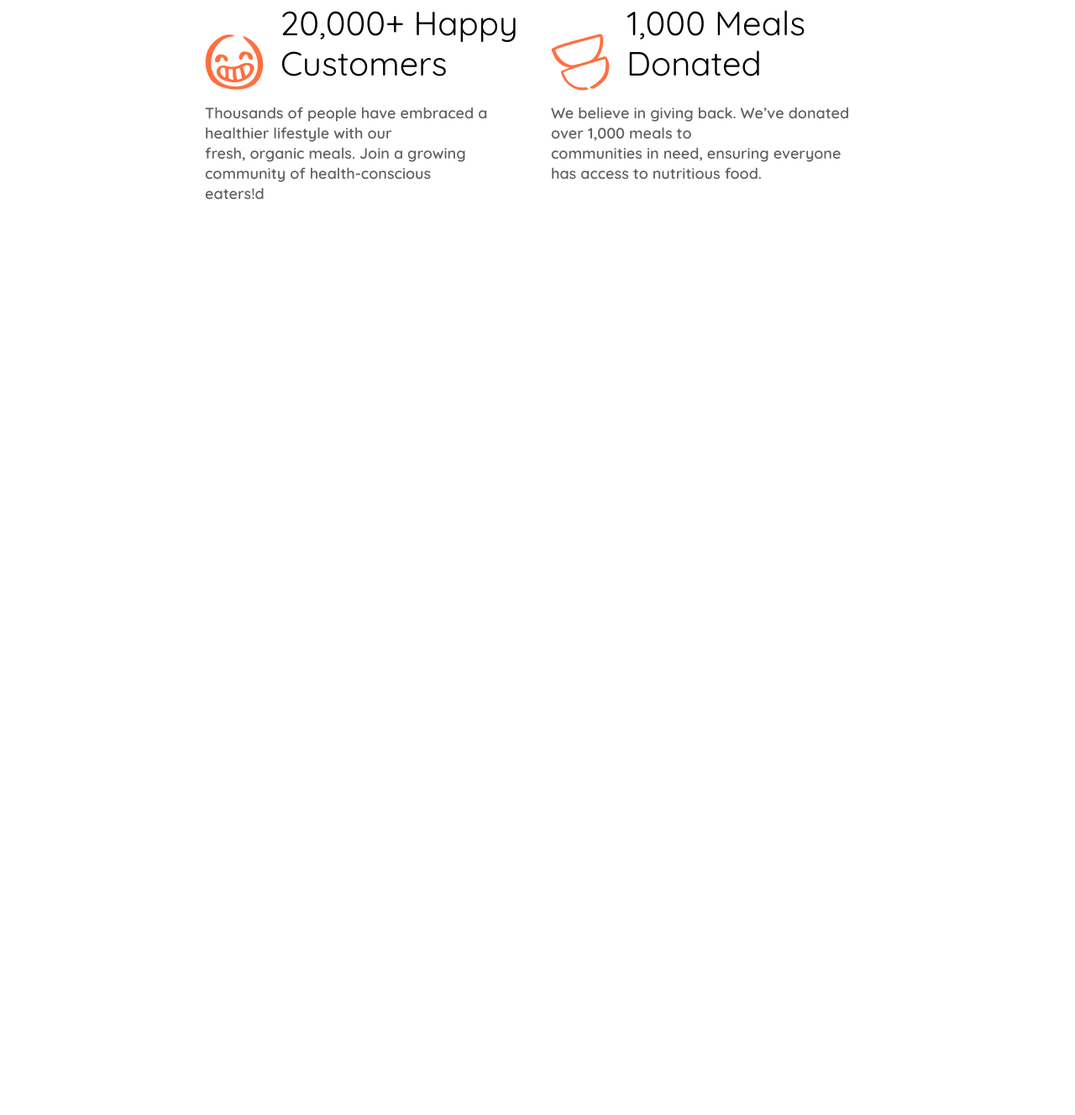
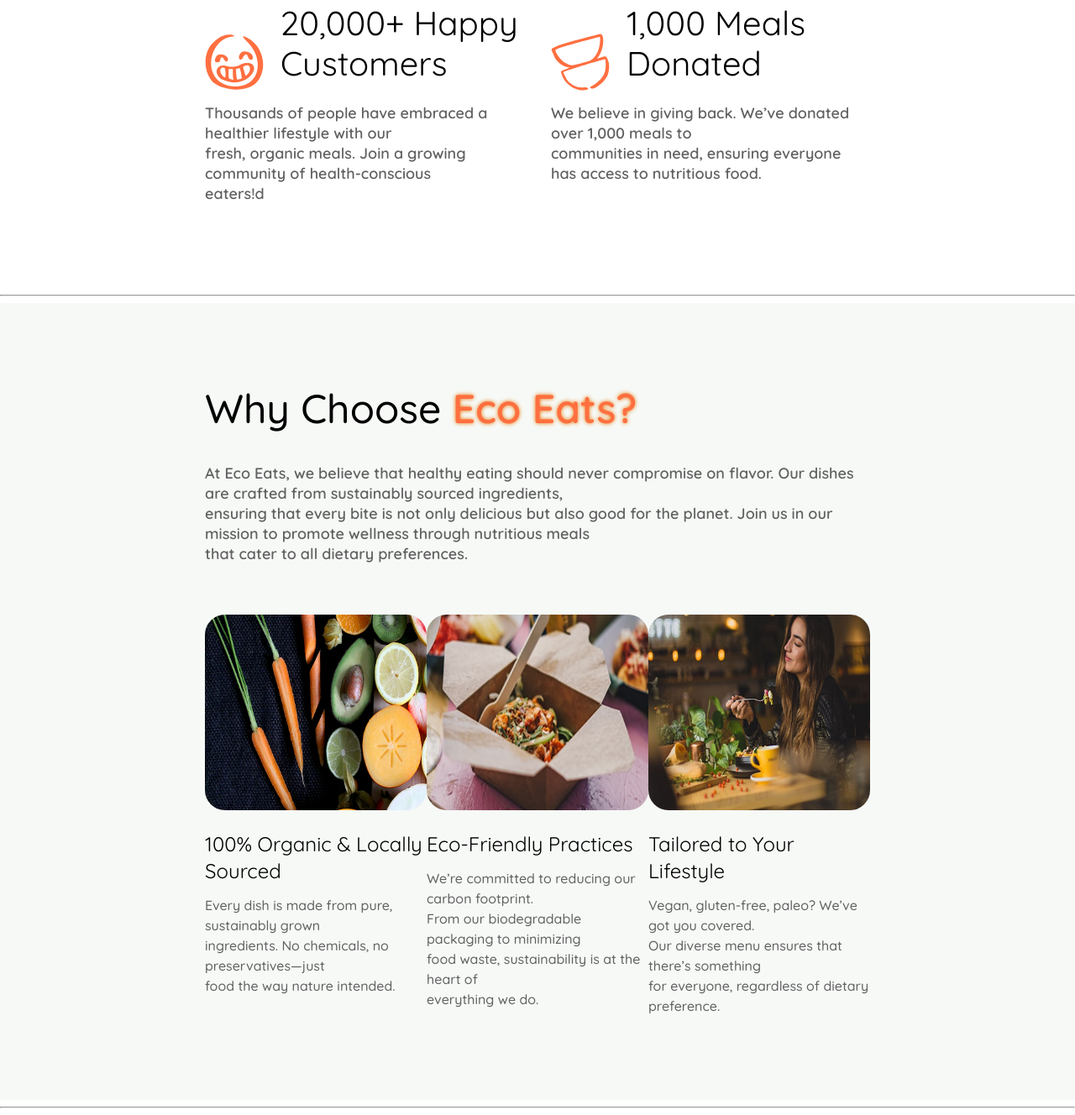
Before and after one commit to qsefxr/EcoEats, a website built with Parcel: page index.html in a window 1280 px wide. Shown: the part 3210-4538 px from the top of the page at 84% size. Before the commit the page ends 3553 px from the top, so only its background shows below. Built offline with nearby package versions, Linux system fonts and the light colour scheme; files whose address does not match are found by name.

Commit message:
choose - ended

```diff
--- a/index.html
+++ b/index.html
@@ -186,6 +186,64 @@
           </li>
         </ul>
       </section>
+      <hr />
+      <section class="choose">
+        <h2 class="choose__title">
+          Why Choose <span class="choose__title--orange">Eco Eats?</span>
+        </h2>
+        <p class="choose__subtitle">
+          At Eco Eats, we believe that healthy eating should never compromise on
+          flavor. Our dishes are crafted from sustainably sourced ingredients,
+          <br />
+          ensuring that every bite is not only delicious but also good for the
+          planet. Join us in our mission to promote wellness through nutritious
+          meals <br />
+          that cater to all dietary preferences.
+        </p>
+        <ul class="choose__items">
+          <li class="choose__item">
+            <img
+              class="choose__photo"
+              src="./src/images/choose/choose-1.jpg"
+              alt="#"
+            />
+            <h3 class="choose__title--info">100% Organic & Locally Sourced</h3>
+            <p class="choose__subtitle--info">
+              Every dish is made from pure, sustainably grown <br />
+              ingredients. No chemicals, no preservatives—just <br />
+              food the way nature intended.
+            </p>
+          </li>
+          <li class="choose__item">
+            <img
+              class="choose__photo"
+              src="./src/images/choose/choose-2.jpg"
+              alt="#"
+            />
+            <h3 class="choose__title--info">Eco-Friendly Practices</h3>
+            <p class="choose__subtitle--info">
+              We’re committed to reducing our carbon footprint. <br />
+              From our biodegradable packaging to minimizing <br />
+              food waste, sustainability is at the heart of <br />
+              everything we do.
+            </p>
+          </li>
+          <li class="choose__item">
+            <img
+              class="choose__photo"
+              src="./src/images/choose/choose-3.jpg"
+              alt="#"
+            />
+            <h3 class="choose__title--info">Tailored to Your Lifestyle</h3>
+            <p class="choose__subtitle--info">
+              Vegan, gluten-free, paleo? We’ve got you covered. <br />
+              Our diverse menu ensures that there’s something <br />
+              for everyone, regardless of dietary preference.
+            </p>
+          </li>
+        </ul>
+      </section>
+      <hr />
     </main>
     <footer class="footer footer__container"></footer>
     <script type="module" src="./src/script.js"></script>
--- a/src/scss/components/_benefits.scss
+++ b/src/scss/components/_benefits.scss
@@ -4,7 +4,7 @@
   justify-content: center; /* раздвигаем */
   align-items: flex-start; /* чтобы сверху совпадали */
   gap: 300px;
-  background-color: $organicBg;
+  background-color: $bgOne;
 }
 .benefits__texts {
   max-width: 604px;
--- /dev/null
+++ b/src/scss/components/_choose.scss
@@ -0,0 +1,60 @@
+.choose {
+  background-color: $bgOne;
+  padding: 100px 244px;
+}
+.choose__title {
+  font-family: $font-family;
+  font-weight: 500;
+  font-size: 48px;
+  line-height: 108%;
+  color: $black;
+  margin-bottom: 40px;
+}
+.choose__title--orange {
+  font-weight: 600;
+  color: $secondary;
+  display: inline-block;
+  animation: shadowPulse 1s infinite alternate;
+}
+.choose__subtitle {
+  font-family: $font-family;
+  font-weight: 600;
+  font-size: 18px;
+  line-height: 133%;
+  color: $text-bright;
+  margin-bottom: 60px;
+}
+.choose__items {
+  display: flex;
+  justify-content: space-between;
+}
+.choose__photo {
+  width: 385px;
+  height: 233px;
+  border-radius: 24px;
+  margin-bottom: 25px;
+  transition: 0.3s;
+
+  &:hover {
+    cursor: pointer;
+    box-shadow: 0px 0px 20px 0px rgba(255, 111, 64, 0.7);
+    transform: scale(1.05);
+    transition: 0.3s;
+  }
+}
+
+.choose__title--info {
+  font-family: $font-family;
+  font-weight: 400;
+  font-size: 24px;
+  line-height: 133%;
+  color: $black;
+  margin-bottom: 12px;
+}
+.choose__subtitle--info {
+  font-family: $font-family;
+  font-weight: 500;
+  font-size: 16px;
+  line-height: 150%;
+  color: $text-bright;
+}
--- a/src/scss/index.scss
+++ b/src/scss/index.scss
@@ -7,3 +7,4 @@
 @import "./components/organic";
 @import "./components/benefits";
 @import "./components/towards";
+@import "./components/choose";
--- a/src/scss/utils/_variables.scss
+++ b/src/scss/utils/_variables.scss
@@ -3,7 +3,7 @@
 $white: #fff;
 $outline: #bdbdbd;
 $gray: gray;
-$organicBg: #f6f9f6;
+$bgOne: #f6f9f6;
 $primary: #5a9a5b;
 $secondary: #ff6f40;
 $headerOrange: #ce540e;
```
Also changed, not shown: src/css/index.css, src/images/choose/choose-1.jpg (added), src/images/choose/choose-2.jpg (added), src/images/choose/choose-3.jpg (added).
